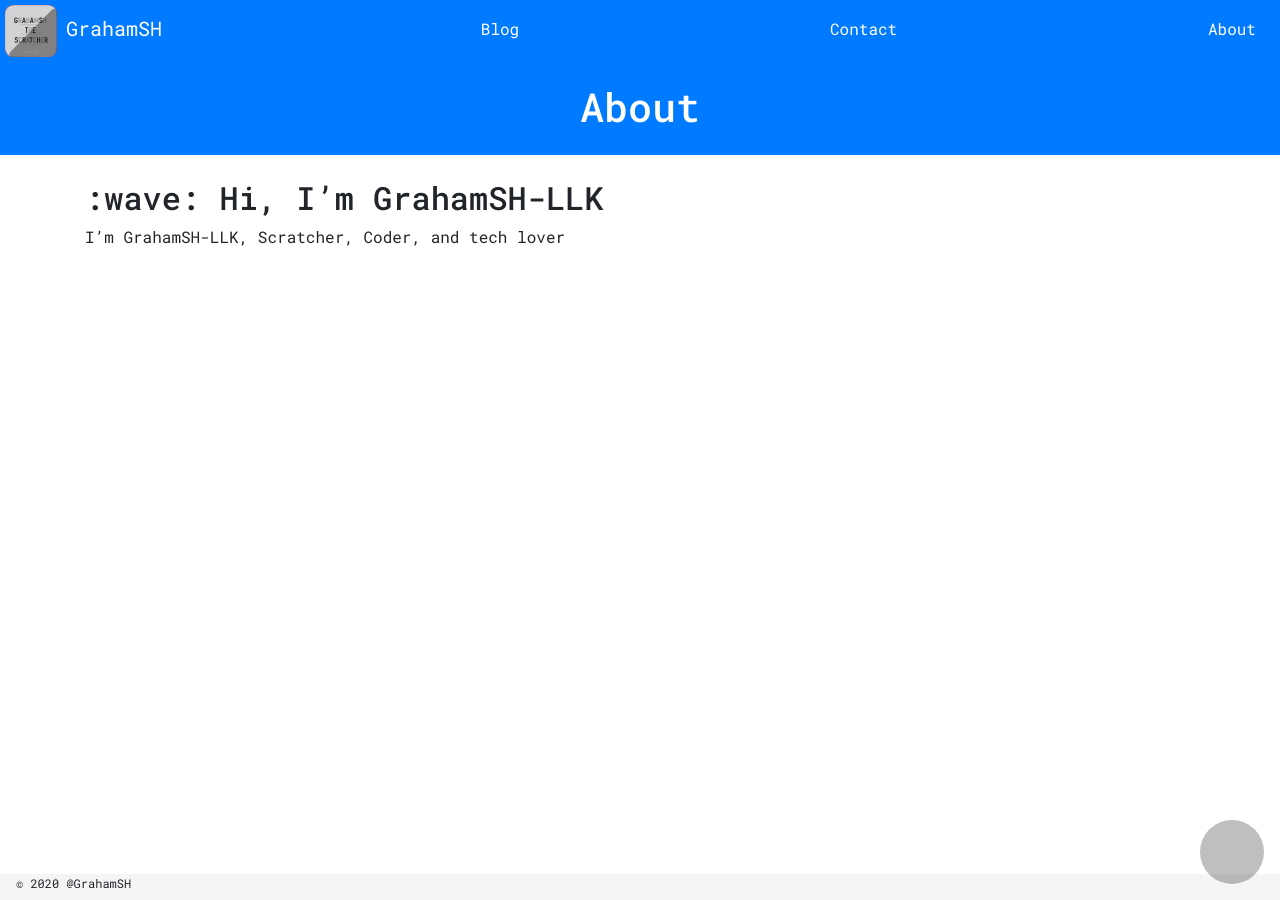
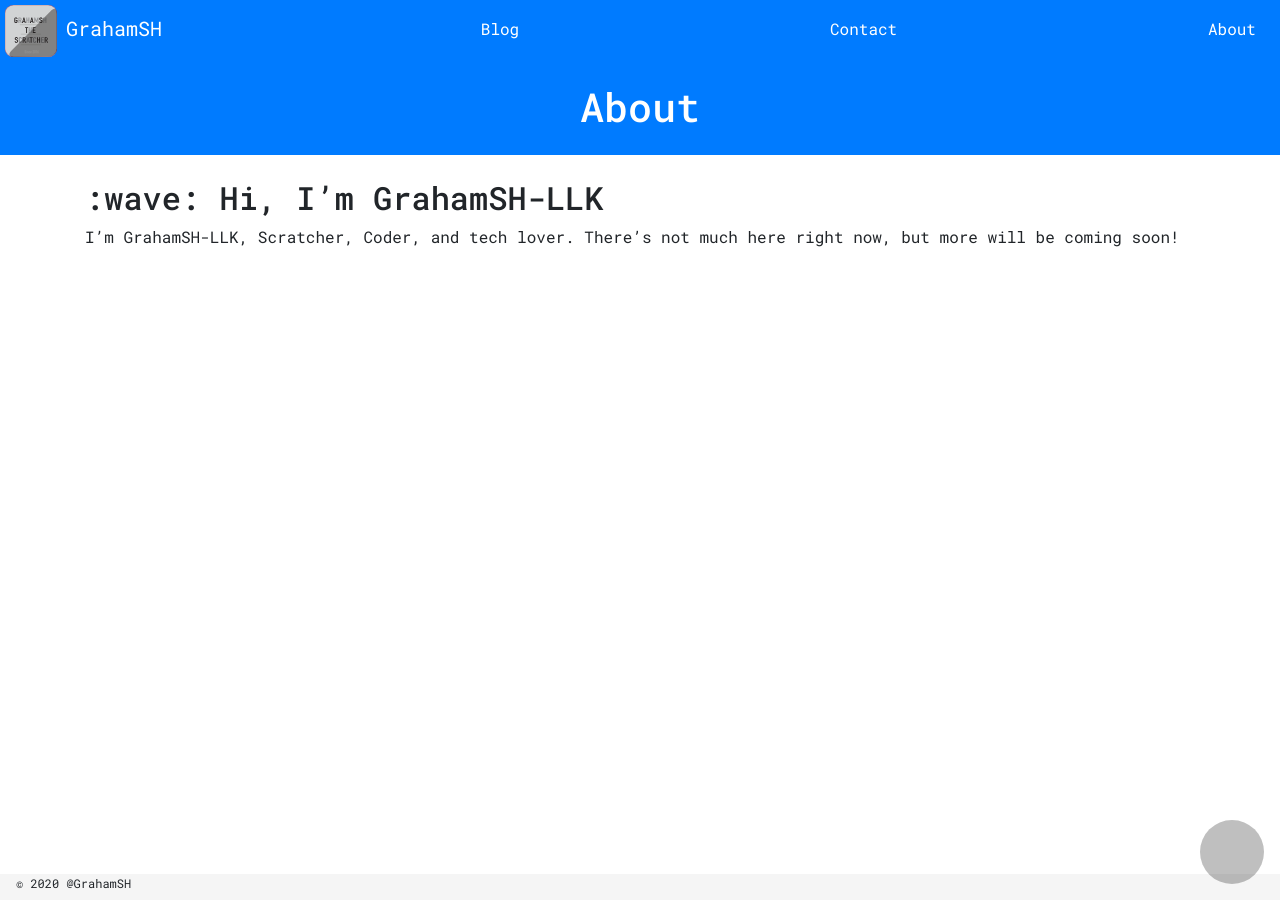
Before and after one commit to fossabot/grahamsh-llk.github.io, a Jekyll site: the page built from site/about.md, in a window 1280 px wide. Built offline with Jekyll 4.4.1, drawn with Linux system fonts in a browser that asks for light colours.

Commit message:
Update about.md

```diff
--- a/site/about.md
+++ b/site/about.md
@@ -6,4 +6,4 @@ description: About GrahamSH-LLK
 
 ## :wave: Hi, I'm GrahamSH-LLK
 
-I'm GrahamSH-LLK, Scratcher, Coder, and tech lover
+I'm GrahamSH-LLK, Scratcher, Coder, and tech lover. There's not much here right now, but more will be coming soon!
```
